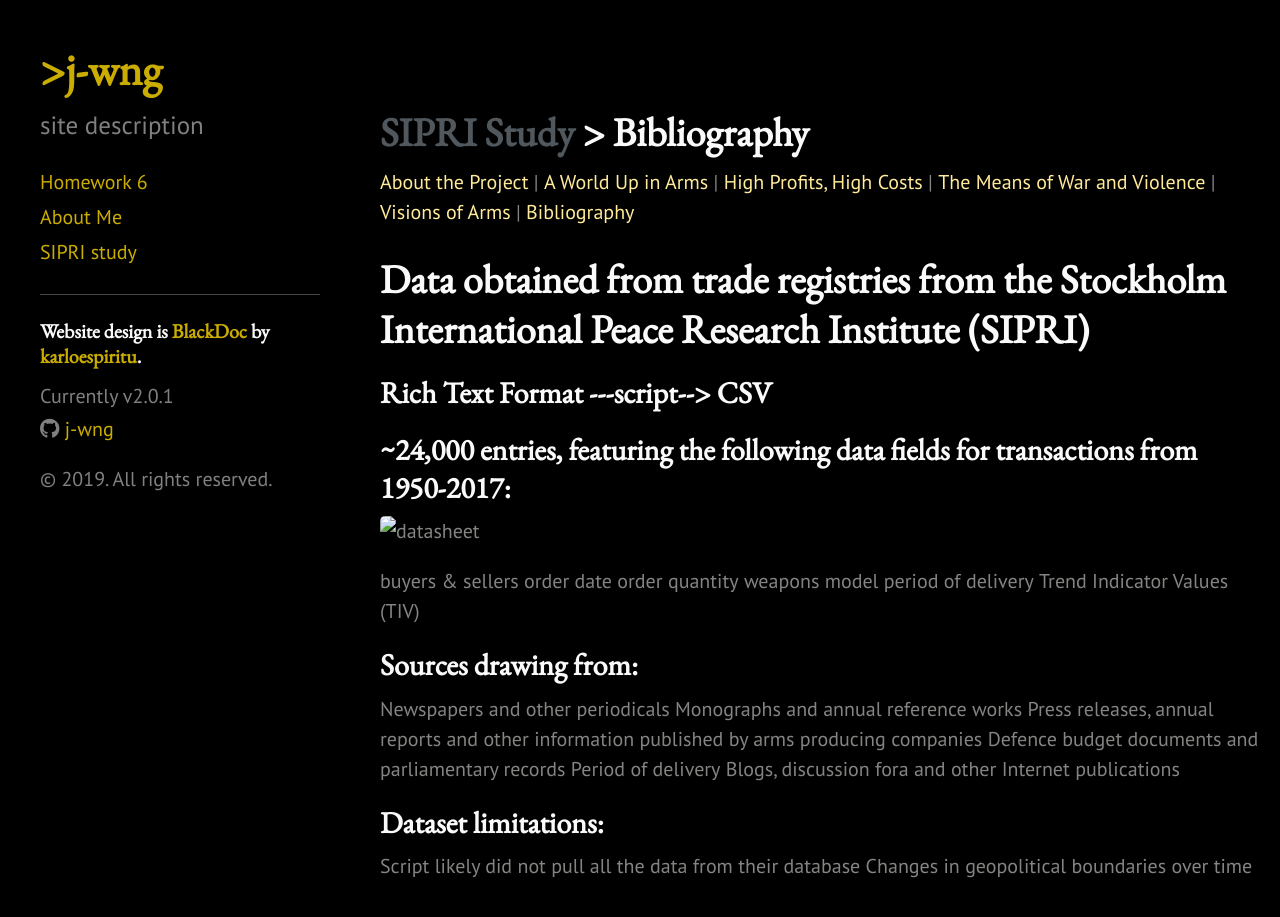
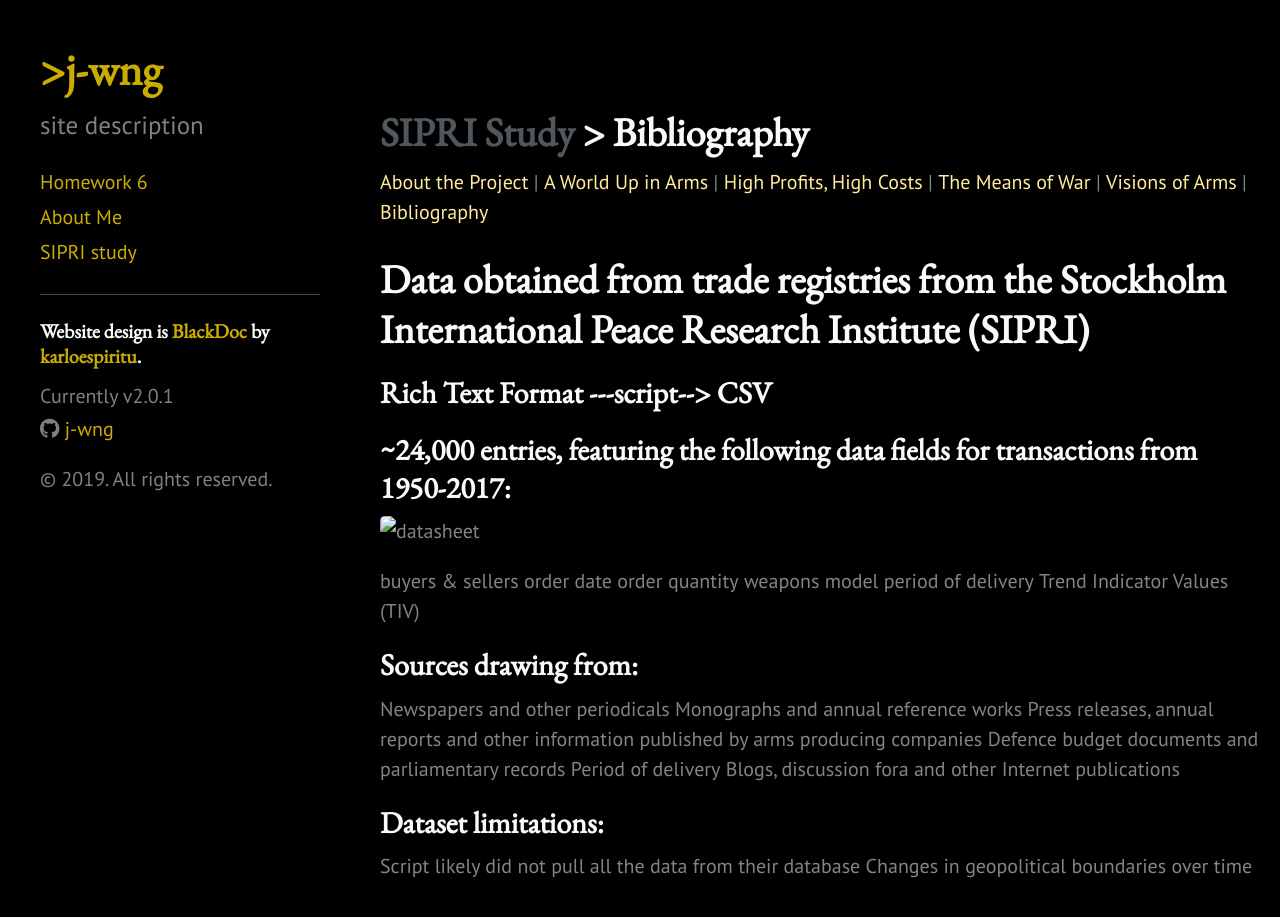
Before and after one commit to j-wng/j-wng.github.io, a Jekyll site: the page built from bib.html, in a window 1280 px wide and 961 px high. Shown: the top 917 px of the window. Built offline with Jekyll 4.4.1, drawn with Linux system fonts in a browser that asks for light colours; nearby versions of some CDN libraries.

Commit message:
Update bib.html

```diff
--- a/bib.html
+++ b/bib.html
@@ -28,7 +28,7 @@
   <li>     |     </li>
   <li><a href="highprofits_highcosts.html">High Profits, High Costs</a></li>
   <li>     |     </li>
-  <li><a href="means.html">The Means of War and Violence</a></li>
+  <li><a href="means.html">The Means of War</a></li>
   <li>     |     </li>
   <li><a href="gallery.html">Visions of Arms</a></li>
   <li>     |     </li>
```
